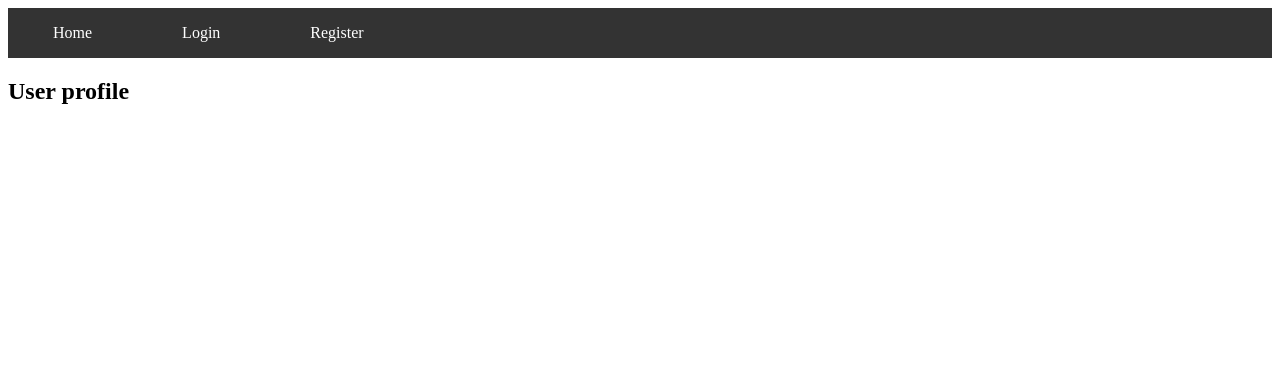
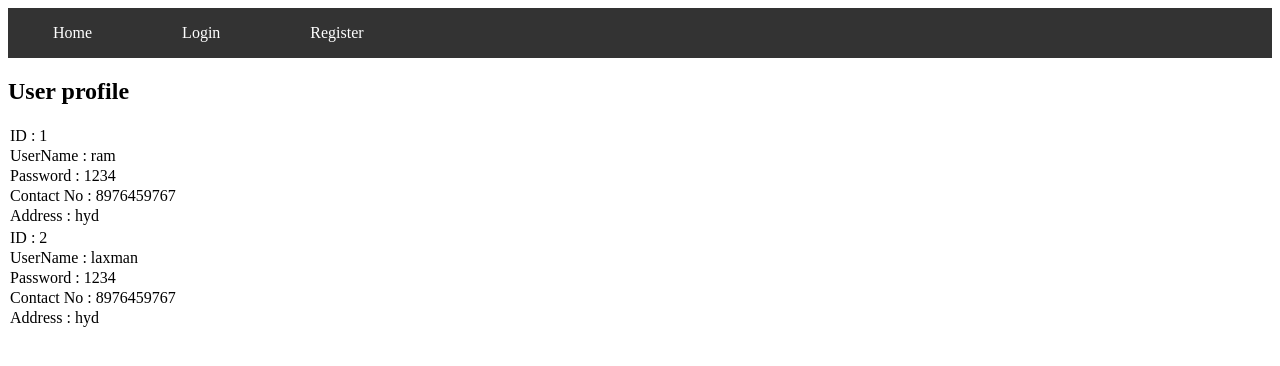
Before and after one commit to SreeMahalaxmiGudipati/Angular_LoginRegister, an Angular app: page /profile in a window 1280 px wide. Shown: the top 366 px of the page. Built offline with nearby package versions, Linux system fonts and the light colour scheme.

Commit message:
displaying profile info

```diff
--- a/src/app/profile/profile.component.html
+++ b/src/app/profile/profile.component.html
@@ -1,4 +1,11 @@
 <div>
     <h2>User profile</h2>
+    <table *ngFor="let u of users">
 
+        <tr>ID : {{u.id}}</tr>
+       <tr>UserName : {{u.user}}</tr>
+       <tr>Password : {{u.pass}}</tr>
+       <tr>Contact No : {{u.phone}}</tr>
+       <tr>Address : {{u.address}}</tr>
+    </table>
 </div>
--- a/src/app/profile/profile.component.ts
+++ b/src/app/profile/profile.component.ts
@@ -1,4 +1,5 @@
 import { Component } from '@angular/core';
+import { UserprofileService } from '../userprofile.service';
 
 @Component({
   selector: 'app-profile',
@@ -7,4 +8,10 @@ import { Component } from '@angular/core';
 })
 export class ProfileComponent {
 
+  users:any;
+constructor(private userprofile:UserprofileService){}
+
+ngOnInit():void{
+  this.users=this.userprofile.users;
 }
+}
```
